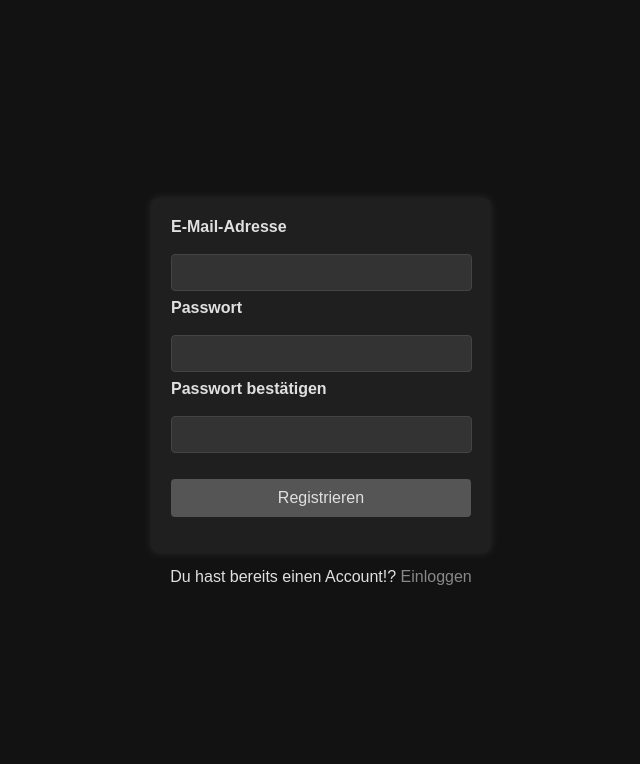
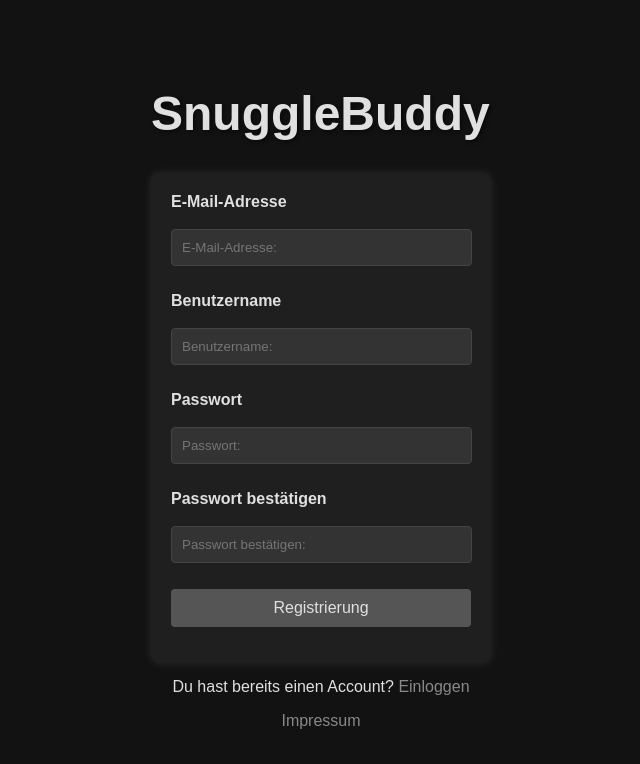
Before and after one commit to dmitrii-vainman/Tamagotchi-2024, a React (Create React App) app in the folder tamagotchi1/: page / in a window 1280 px wide. Shown: the top 764 px of the page, without its empty margins (319-959 px from the left). Built offline with nearby package versions, Linux system fonts and the light colour scheme.

Commit message:
update login,  register, css file  & added impressum

```diff
--- a/tamagotchi1/src/App.js
+++ b/tamagotchi1/src/App.js
@@ -1,6 +1,7 @@
 import React from 'react'
 import Login from './pages/Login';
 import Register from './pages/Register';
+import Impressum from './pages/Impressum';
 import { BrowserRouter as Router, Routes, Route  } from 'react-router-dom';
 
 
@@ -17,6 +18,7 @@ function App() {
           <Route path='/' element={<Register />} />
           <Route path='/login' element={<Login />} />
           <Route path='/register' element={<Register />} />
+          <Route path='/impressum' element={<Impressum />} />
 
         </Routes>
 
--- a/tamagotchi1/src/index.css
+++ b/tamagotchi1/src/index.css
@@ -1,3 +1,4 @@
+/* Grundlegende Stile für den Body */
 body {
   font-family: Arial, sans-serif;
   background-color: #121212;
@@ -9,14 +10,17 @@ body {
   margin: 0;
 }
 
+/* Stil für Formulare */
 form {
   background-color: #1f1f1f;
   padding: 20px;
   border-radius: 8px;
   box-shadow: 0 0 10px rgba(255, 255, 255, 0.1);
   width: 300px;
+  max-width: 100%; /* Responsive Breite */
 }
 
+/* Stil für Labels */
 label {
   font-weight: bold;
   margin-bottom: 10px;
@@ -24,6 +28,8 @@ label {
   color: #e0e0e0;
 }
 
+/* Stile für Eingabefelder */
+input[type="text"],
 input[type="email"],
 input[type="password"] {
   background-color: #333333;
@@ -33,8 +39,16 @@ input[type="password"] {
   padding: 10px;
   margin: 8px 0;
   border-radius: 4px;
+  transition: border-color 0.3s; /* Übergang für den Rahmen */
 }
 
+/* Eingabefelder im Fokus */
+input:focus {
+  border-color: #66bb6a; /* Farben ändern, wenn das Eingabefeld fokussiert ist */
+  outline: none; /* Entferne den Standard-Outline */
+}
+
+/* Stil für Buttons */
 button {
   width: 100%;
   padding: 10px;
@@ -44,49 +58,101 @@ button {
   border-radius: 4px;
   cursor: pointer;
   font-size: 16px;
+  transition: background-color 0.3s; /* Übergang für den Hintergrund */
 }
 
+/* Button Hover-Effekt */
 button:hover {
   background-color: #666666;
 }
 
-.color-picker-container {
-  display: flex;
-  gap: 10px;
-  margin-top: 10px;
+/* Loader-Stil */
+.loader {
+  border-top: 7px solid rgb(207, 158, 85);
+  border-right: 7px solid rgb(179, 178, 133);
+  border-bottom: 7px solid rgb(62, 58, 58);
+  border-left: 7px solid rgb(230, 218, 213);
+  border-radius: 50%;
+  width: 25px;
+  height: 25px;
+  animation: spin 2s linear infinite;
 }
 
-.color-picker-button {
-  height: 50px;
-  width: 50px;
-  cursor: pointer;
-  border-radius: 50%;
-  border: 2px solid #444444;
+/* Spinner Animation */
+@keyframes spin {
+  0% { transform: rotate(0deg); }
+  100% { transform: rotate(360deg); }
 }
 
-.color-picker-button.selected {
-  border: 3px solid #e0e0e0;
+/* Loader-Container Stil */
+.loader-container {
+  display: flex;
+  justify-content: center;
+  align-items: center;
+  height: 10px;
+  margin-bottom: 20px;
 }
 
+
+p.message, .error {
+  color: #ff5555;
+}
+
+
+.success {
+  color: #55ff55;
+}
+
+/* Stil für allgemeine Absätze */
 p {
   margin-top: 15px;
   text-align: center;
   color: #e0e0e0;
 }
 
+/* Stil für Links */
 a {
   color: #888888;
   text-decoration: none;
 }
 
+h2 {
+margin-bottom: 15px;
+
+}
+/* Hover-Effekt für Links */
 a:hover {
   color: #aaaaaa;
 }
 
-p.message, .error {
-  color: #ff5555;
+/* Responsive Layout */
+@media (max-width: 400px) {
+  form {
+    width: 90%; /* Breite des Formulars für kleine Bildschirme */
+  }
+
+  button {
+    font-size: 14px; /* Kleinere Schriftgröße für Buttons */
+  }
 }
 
-.success {
-  color: #55ff55;
+
+.app {
+  display: flex;
+  flex-direction: column;
+  justify-content: center;
+  align-items: center;
+  height: 100vh; /* Vollbildhöhe */
+  background-color: #121212; /* Dunkler Hintergrund */
 }
+
+.logo {
+  font-size: 3rem; /* Schriftgröße */
+  color: #e0e0e0; /* Schriftfarbe */
+  text-shadow: 2px 2px 4px rgba(0, 0, 0, 0.5); /* Schatteneffekt */
+  transition: transform 0.3s ease; /* Übergangseffekt */
+}
+
+.logo:hover {
+  transform: scale(1.1); /* Vergrößert das Logo beim Hover */
+}
--- a/tamagotchi1/src/index.js
+++ b/tamagotchi1/src/index.js
@@ -6,6 +6,7 @@ import App from './App';
 const root = ReactDOM.createRoot(document.getElementById('root'));
 root.render(
   <React.StrictMode>
+    <h1 className='logo'>SnuggleBuddy</h1>
     <App />
   </React.StrictMode>
 );
--- /dev/null
+++ b/tamagotchi1/src/pages/Impressum.js
@@ -0,0 +1,22 @@
+import React from "react";
+import { Link } from "react-router-dom";
+
+function Impressum() {
+
+    return (
+
+        <div>
+            <h2>Unser Impressum</h2>
+
+            <p>
+                Dieses Projekt wird von uns als Gruppe im Rahmen einer Weiterbildung durchgeführt!
+            </p>
+
+            <p><Link to="/login">Einloggen</Link></p>
+            <p><Link to="/register">Registrierung</Link></p>
+
+        </div>
+    )
+}
+
+export default Impressum
--- a/tamagotchi1/src/pages/Login.js
+++ b/tamagotchi1/src/pages/Login.js
@@ -1,69 +1,99 @@
 import React, { useState } from "react";
 import { Link } from "react-router-dom";
 
+//Dummy-Datenbank
 const users = {
   'user@example.com': { password: 'pass123', username: 'user' }
 };
 
 function Login() {
+
   const [email, setEmail] = useState('');
   const [password, setPassword] = useState('');
   const [message, setMessage] = useState('');
+  const [loading, setLoading] = useState(false);
   const [username, setUsername] = useState('');
-  const [loading, setLoading] = useState(false); // Ladezustand hinzufügen
 
+  const handleEmailChange = (e) => {
+    setEmail(e.target.value);
+    setMessage('');
+  };
+
+  const handlePasswordChange = (e) => {
+    setPassword(e.target.value);
+    setMessage('');
+  };
+
+  const validateEmail = (email) => /\S+@\S+\.\S+/.test(email);
+  const validatePassword = (password) => password.length >= 6;
 
   const handleSubmit = async (event) => {
     event.preventDefault();
-    setLoading(true); // Ladezustand aktivieren
 
-    // Simuliere eine Ladezeit (z.B. beim Abrufen von Daten)
+    setLoading(true);
+
+
     await new Promise((resolve) => setTimeout(resolve, 1000));
 
-    if (!users[email]) {
+    if (!validateEmail(email)) {
+      setMessage('Bitte geben Sie eine gültige E-Mail-Adresse ein!');
+    } else if (!users[email]) {
       setMessage('E-Mail nicht gefunden!');
-      setUsername('');
+      setPassword('');
     } else if (users[email].password !== password) {
       setMessage('Falsches Passwort!');
-      setPassword('');
     } else {
       setUsername(users[email].username);
       setMessage('Login erfolgreich!');
+      setEmail('');
+      setPassword('');
     }
 
     setLoading(false);
   };
 
   return (
-    <div>
+    <div className="login-container">
       <form onSubmit={handleSubmit}>
-        <label htmlFor="email">E-Mail-Adresse</label><br />
+        <label htmlFor="email">E-Mail-Adresse</label>
         <input
           type="email"
           value={email}
           id="email"
-          onChange={(e) => setEmail(e.target.value)}
+          name="email"
+          placeholder="E-Mail-Adresse: "
+          onChange={handleEmailChange}
           required
-        /><br />
+        /><br /><br />
 
-        <label htmlFor="password">Passwort</label><br />
+        <label htmlFor="password">Passwort</label>
         <input
           type="password"
           id="password"
+          name="password"
           value={password}
-          onChange={(e) => setPassword(e.target.value)}
+          placeholder="Passwort: "
+          onChange={handlePasswordChange}
           required
         />
         <br /><br />
 
+        {loading && (
+          <div className="loader-container">
+            <div className="loader"></div>
+          </div>
+        )}
+
         <button type="submit" disabled={!email || !password || loading}>
-          {loading ? 'Lade...' : 'Login'} {/* Ladeanzeige im Button */}
+          {loading ? 'Lade...' : 'Login'}
         </button>
-        <p>{message}</p>
+
+        {message && <p className={message.includes('erfolgreich') ? 'success' : 'error'}>{message}</p>}
         {username && <p>Willkommen, {username}!</p>}
       </form>
 
       <p><Link to="/register">Registrierung</Link></p>
+      <p><Link to="/impressum">Impressum</Link></p>
     </div>
   );
 }
--- a/tamagotchi1/src/pages/Register.js
+++ b/tamagotchi1/src/pages/Register.js
@@ -1,79 +1,118 @@
 import React, { useState } from "react";
 import { Link } from "react-router-dom";
 
+//Dummy-Datenbank
+const registeredEmails = ['user@example.com'];
+
 function Register() {
-    const [email, setEmail] = useState('');
-    const [password, setPassword] = useState('');
-    const [confirmPassword, setConfirmPassword] = useState('');
+
+    const [formData, setFormData] = useState({
+      email: '',
+      password: '',
+      confirmPassword: '',
+      username: ''
+    });
     const [message, setMessage] = useState('');
+    const [loading, setLoading] = useState(false); // Ladezustand hinzufügen
 
 
-    const handleSubmit = (event) => {
-      event.preventDefault();
-
-      if (password !== confirmPassword) {
-        setMessage('Passwörter stimmen nicht überein!')
-        setConfirmPassword('');
-
-     } else if (email && password) {
-
-        setMessage('Registrierung erfolgreich!');
-        setPassword('');
-        setConfirmPassword('');
-        setEmail('');
-
-     } else {
-
-        setMessage('Registrierung fehlgeschlagen, bitte überprüfe deine Eingaben!');
-        setPassword('');
-        setConfirmPassword('');
+    const handleChange = (e) => {
+      setFormData({ ...formData, [e.target.name]: e.target.value});
+      setMessage('')
     }
 
+    const validatePassword = (password) => password.length >= 6;
 
+    const handleSubmit = async (event) => {
+      event.preventDefault();
+      const { email, password, confirmPassword, username} = formData
 
-}
+      setLoading(true);
+
+      await new Promise((resolve) => setTimeout(resolve, 1000));
+
+    if (!validatePassword(password)) {
+      setMessage('Das Passwort muss mindestens 6 Zeichen lang sein.');
+    } else if (password !== confirmPassword) {
+      setMessage('Passwörter stimmen nicht überein!');
+    } else if (registeredEmails.includes(email)) {
+      setMessage('Diese E-Mail-Adresse ist bereits registriert.');
+      setFormData({ ...formData, password: '', confirmPassword: '' });
+    } else  {
+      setMessage('Registrierung erfolgreich!');
+      setFormData({ email: '', password: '', confirmPassword: '', username: '' });
+    };
+
+      setLoading(false)
+    }
 
 return (
 <div>
 
   <form onSubmit={handleSubmit}>
 
-    <label htmlFor="email">E-Mail-Adresse</label><br/>
+    <label htmlFor="email">E-Mail-Adresse</label>
 
       <input
         type="email"
         id="email"
-        value={email}
-        onChange={(e) => setEmail(e.target.value)}
-      /><br/>
+        name="email"
+        value={formData.email}
+        placeholder="E-Mail-Adresse:"
+        onChange={handleChange}
+      /><br/><br/>
 
-   <label htmlFor="password">Passwort</label><br/>
+
+    <label htmlFor="username">Benutzername</label>
+
+      <input
+        type="text"
+        id="username"
+        name="username"
+        value={formData.username}
+        placeholder="Benutzername:"
+        onChange={handleChange}
+        /><br/><br/>
+
+   <label htmlFor="password">Passwort</label>
 
       <input
         type="password"
         id="password"
-        value={password}
-        onChange={(e) => setPassword(e.target.value)}
-    /><br/>
+        name="password"
+        value={formData.password}
+        placeholder="Passwort:"
+        onChange={handleChange}
+    /><br/><br/>
 
-    <label htmlFor="confirmPassword">Passwort bestätigen</label><br/>
+    <label htmlFor="confirmPassword">Passwort bestätigen</label>
 
           <input
             type="password"
             id="confirmPassword"
-            value={confirmPassword}
-            onChange={(e) => setConfirmPassword(e.target.value)}
+            name="confirmPassword"
+            value={formData.confirmPassword}
+            placeholder="Passwort bestätigen:"
+            onChange={handleChange}
             required
 
           /><br/><br/>
 
-    <button type="submit" disabled={!email || !password || !confirmPassword}>Registrieren</button>
+    {loading && (
+      <div className="loader-container">
+          <div className="loader"></div></div> // Loader anzeigen, wenn loading true ist
+        )}
+
+    <button type="submit" disabled={!formData.email || !formData.password || !formData.confirmPassword || !formData.username || loading}>
+     {loading ? 'Lade ...' : 'Registrierung'}</button>
+
     <p className={message.includes('erfolgreich') ? 'success' : 'error'}>{message}</p>
 
 
   </form>
 
-  <p>Du hast bereits einen Account!? <Link to="/login">Einloggen</Link></p>
+  <p>Du hast bereits einen Account? <Link to="/login">Einloggen</Link></p>
+  <p><Link to="/impressum">Impressum</Link></p>
 
 </div>
 )}
```
Also changed, not shown: 1 other file (tests, documents, lock files or other folders).
